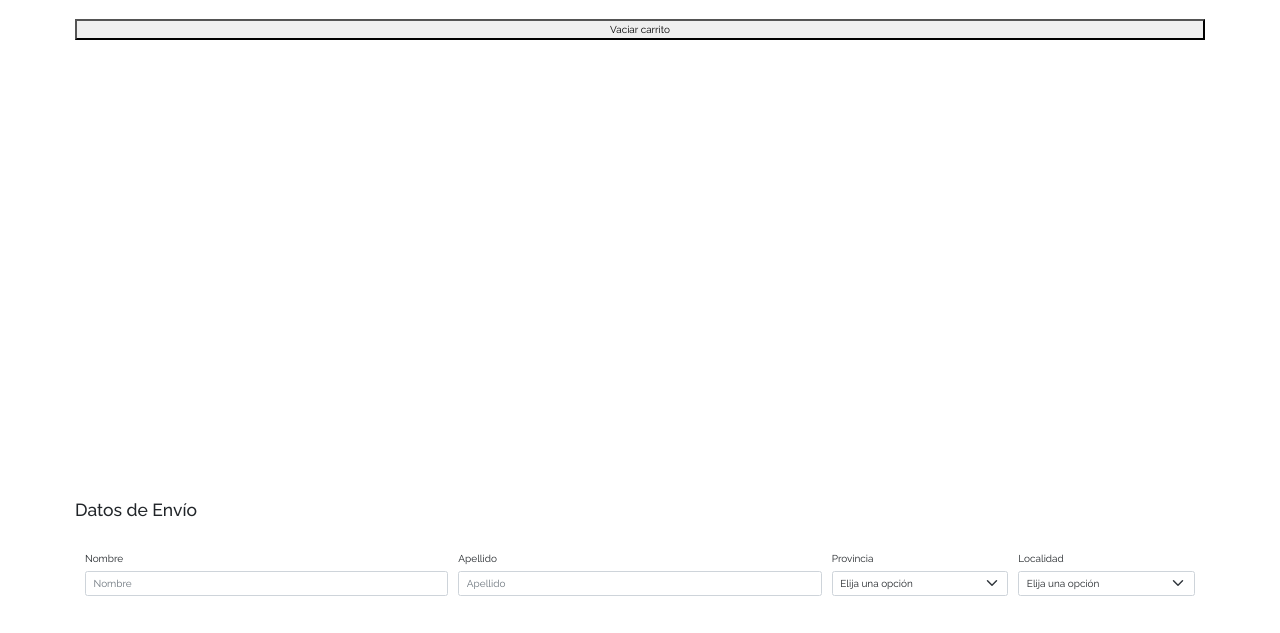
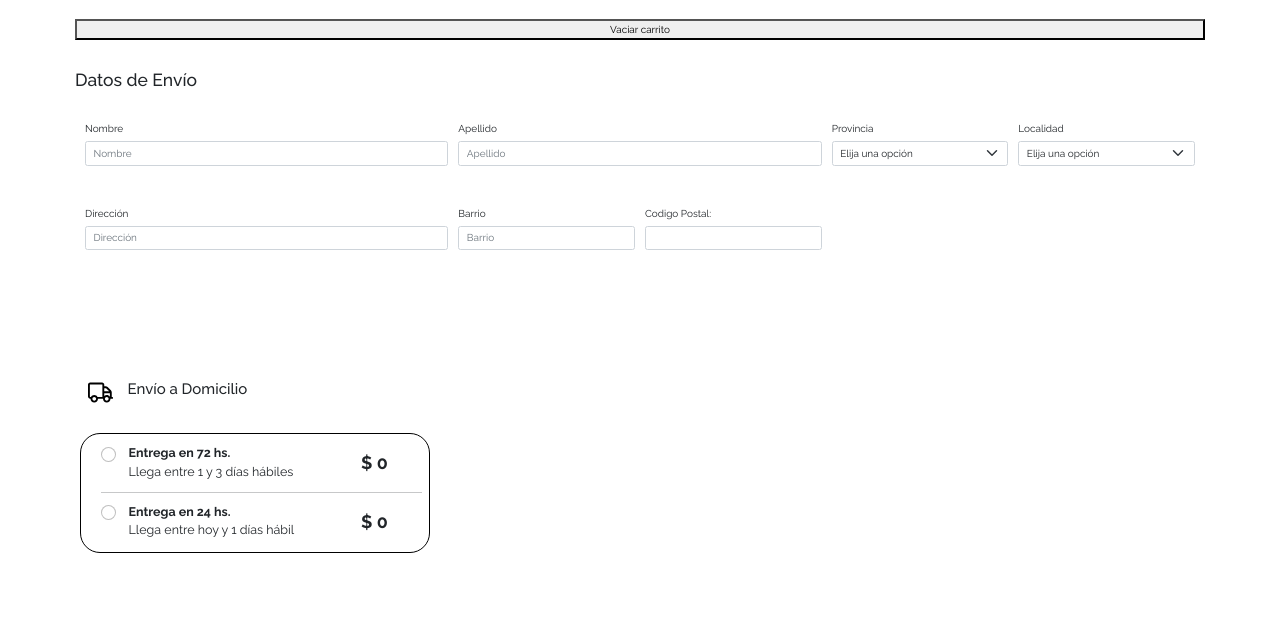
Before and after one commit to AgustHernandez/Minou.Minou, a website: page vistas/carritoCompra.html in a window 1280 px wide. Both pictures are taken after a click on the button "Vaciar carrito". Shown: the part 154-787 px from the top of the page. Drawn offline with nearby package versions, Linux system fonts and the light colour scheme; files that its build step writes are made by us from their sources.

Commit message:
Incorporación JQuery

```diff
--- a/js/script.js
+++ b/js/script.js
@@ -76,6 +76,8 @@ $(() => {
 /* SECCIÓN CARRITO */
 
 let navCarrito = document.getElementById('navCarrito')
+let productosCarrito = document.getElementById('productosCarrito')
+let cantCarrito = document.getElementById('cantCarrito')
 
 $(() => {
     document.getElementById('productosCarrito').innerHTML = carritoCompra.verProductosCarrito()
@@ -85,9 +87,11 @@ $(() => {
     })
 
     document.getElementById('vaciarCarrito').addEventListener("click", () => {
-        localStorage.setItem("carrito") = ""
-        carritoCompra.verProductosCarrito()
+        localStorage.removeItem("carrito")
+        productosCarrito.parentNode.removeChild(productosCarrito)
     })
+
+
 })
 
 /* INDEX */
--- a/vistas/carritoCompra.html
+++ b/vistas/carritoCompra.html
@@ -29,7 +29,7 @@
                     <li class="nav-item"><a class="nav-link" aria-current="page" href="nosotros.html">NOSOTROS</a></li>
                     <li class="nav-item"><a class="nav-link" aria-current="page" href="404.html">FAQ</a></li>
                     <li class="nav-item"><a class="nav-link" aria-current="page" href="contacto.html">CONTACTO</a></li>
-                    <li class="nav-item position-relative"><span class="position-absolute top-0 start-50 badge bg-light text-dark">1</span><a class="nav-link active" aria-current="page" href="carritoCompra1.html"><svg xmlns="http://www.w3.org/2000/svg" width="30" height="30" fill="currentColor" class="bi bi-bag" viewBox="0 0 16 16">
+                    <li class="nav-item position-relative" id="cantCarrito"><span class="position-absolute top-0 start-50 badge bg-light text-dark">1</span><a class="nav-link active" aria-current="page" href="carritoCompra1.html"><svg xmlns="http://www.w3.org/2000/svg" width="30" height="30" fill="currentColor" class="bi bi-bag" viewBox="0 0 16 16">
                         <path d="M8 1a2.5 2.5 0 0 1 2.5 2.5V4h-5v-.5A2.5 2.5 0 0 1 8 1zm3.5 3v-.5a3.5 3.5 0 1 0-7 0V4H1v10a2 2 0 0 0 2 2h10a2 2 0 0 0 2-2V4h-3.5zM2 5h12v9a1 1 0 0 1-1 1H3a1 1 0 0 1-1-1V5z"/>
                       </svg></a></li>
                 </ul>
```
